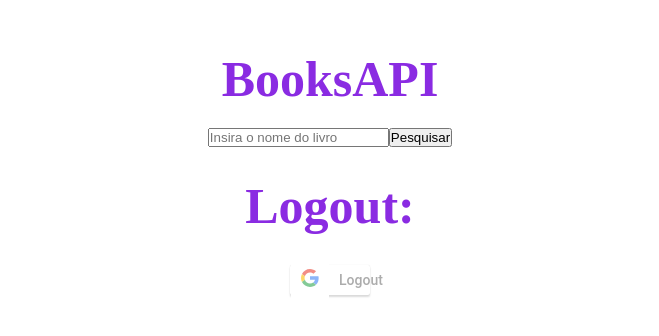
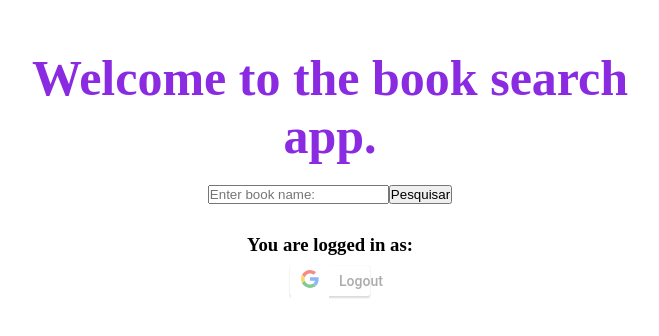
Before and after one commit to sergiocarvalhoo/Google_Books_Search, a React (Create React App) app in the folder frontend/books/: page /booksearch in a window 1280 px wide. Shown: the part 228-564 px from the top of the page, without its empty margins (310-969 px from the left). Built offline with nearby package versions, Linux system fonts and the light colour scheme; sample sign-in values are in the browser's storage.

Commit message:
Update pages.

```diff
--- a/frontend/books/src/pages/bookdetail/index.jsx
+++ b/frontend/books/src/pages/bookdetail/index.jsx
@@ -2,13 +2,11 @@ import React, { useEffect, useState } from "react";
 import "./index.css";
 import { GoogleLogout } from "react-google-login";
 
+function BookDetail() {
+  const user = JSON.parse(localStorage.getItem("user"));
 
-
-function BookDetail() {
-
-  const bookStorage = localStorage.getItem('book')
+  const bookStorage = localStorage.getItem("book");
   const book = JSON.parse(bookStorage);
-
 
   const handleLogoutFailure = (result) => {
     alert("Unfortunately, logout failed, please try again. \n\n" + result);
@@ -24,7 +22,6 @@ function BookDetail() {
   };
 
   return (
-
     <div className="bloco-detalhes">
       <h1>BooksAPI</h1>
       <a href="/booksearch">Voltar a busca</a>
@@ -40,9 +37,7 @@ function BookDetail() {
           <h4>{book.qtdPaginas} páginas</h4>
           <h4>Catégoria: {book.categoria}</h4>
           <h4>Descrição</h4>
-          <p>
-            {book.descricao}
-          </p>
+          <p>{book.descricao}</p>
           <h4>Comentário</h4>
           <textarea></textarea>
           <button>Comentar</button>
@@ -64,7 +59,7 @@ function BookDetail() {
           </div>
         </div>
       </div>
-      <h1>Logout:</h1>
+      <h3>You are logged in as: {user.givenName}</h3>
       <GoogleLogout
         clientId={process.env.REACT_APP_GOOGLE_CLIENT_ID}
         buttonText="Logout"
@@ -73,7 +68,6 @@ function BookDetail() {
         cookiePolicy={"single_host_origin"}
       />
     </div>
-
   );
 }
 
--- a/frontend/books/src/pages/login/index.jsx
+++ b/frontend/books/src/pages/login/index.jsx
@@ -10,8 +10,6 @@ function Login() {
   const handleLogin = async (googleData) => {
     const { profileObj, tokenObj } = googleData;
 
-    console.log(tokenObj.access_token)
-
     localStorage.setItem("user", JSON.stringify(profileObj));
     localStorage.setItem("token", JSON.stringify(tokenObj.access_token));
 
@@ -23,7 +21,7 @@ function Login() {
   return (
     <div className="bloco-body">
       <div className="bloco-login-google">
-        <h1>BooksAPI</h1>
+        <h1>Welcome to the book search app.</h1>
       </div>
       <h1>Login:</h1>
       <GoogleLogin
--- a/frontend/books/src/pages/search/index.jsx
+++ b/frontend/books/src/pages/search/index.jsx
@@ -4,9 +4,10 @@ import { GoogleLogout } from "react-google-login";
 import { api } from "../../services/api";
 import { Book } from "../../components/Book";
 
-function Search () {
+function Search() {
+  const user = JSON.parse(localStorage.getItem("user"));
 
-  const [bookTitle, setBookTitle] = useState('');
+  const [bookTitle, setBookTitle] = useState("");
   const [books, setBooks] = useState([]);
 
   const handleLogoutFailure = (result) => {
@@ -22,65 +23,53 @@ function Search () {
     window.location.href = "/";
   };
 
-
-  async function handleSearchBook (e) {
-
+  async function handleSearchBook(e) {
     e.preventDefault();
 
-    const token = localStorage.getItem('token');
+    const token = localStorage.getItem("token");
 
     try {
-
-      const response = await api.post('/search', {bookTitle, token: JSON.parse(token)});
-      const {items} = response.data;
+      const response = await api.post("/search", {
+        bookTitle,
+        token: JSON.parse(token),
+      });
+      const { items } = response.data;
 
       setBooks(items);
-
     } catch (err) {
       alert(err);
     }
-
   }
 
   const handleRenderAutor = (autores) => {
-
-    return autores ? autores : ['Não Informado'];
-
-  }
+    return autores ? autores : ["Não Informado"];
+  };
 
   const handleImageLink = (imageLinks) => {
-
-    return imageLinks ? imageLinks.thumbnail : 'https://livrofacil.vteximg.com.br/arquivos/ids/182674-1000-1000/9788538570455.jpg?v=636777367062400000';
-
-  }
+    return imageLinks
+      ? imageLinks.thumbnail
+      : "https://livrofacil.vteximg.com.br/arquivos/ids/182674-1000-1000/9788538570455.jpg?v=636777367062400000";
+  };
 
   const handleRenderTitle = (title) => {
-
-    return title ? title : ''
-
-  }
-
-
-
+    return title ? title : "";
+  };
 
   return (
-
     <div className="bloco-body">
       <div className="bloco-login-google">
-        <h1>BooksAPI</h1>
+        <h1>Welcome to the book search app.</h1>
         <form onSubmit={handleSearchBook}>
           <input
             type="text"
-            placeholder="Insira o nome do livro"
+            placeholder="Enter book name:"
             onChange={(e) => setBookTitle(e.target.value)}
           />
           <button type="submit">Pesquisar</button>
         </form>
 
         <div className="bloco-mostra-livros">
-          {
-            books.map((book, index) => (
-
+          {books.map((book, index) => (
             <Book
               key={index}
               id={book.id}
@@ -93,11 +82,9 @@ function Search () {
               qtdPaginas={book.volumeInfo.pageCount}
               descricao={book.volumeInfo.description}
             />
-
-            ))
-          }
+          ))}
         </div>
-        <h1>Logout:</h1>
+        <h3>You are logged in as: {user.givenName}</h3>
         <GoogleLogout
           clientId={process.env.REACT_APP_GOOGLE_CLIENT_ID}
           buttonText="Logout"
```
Lines whose indentation alone changed are shown as unchanged.
